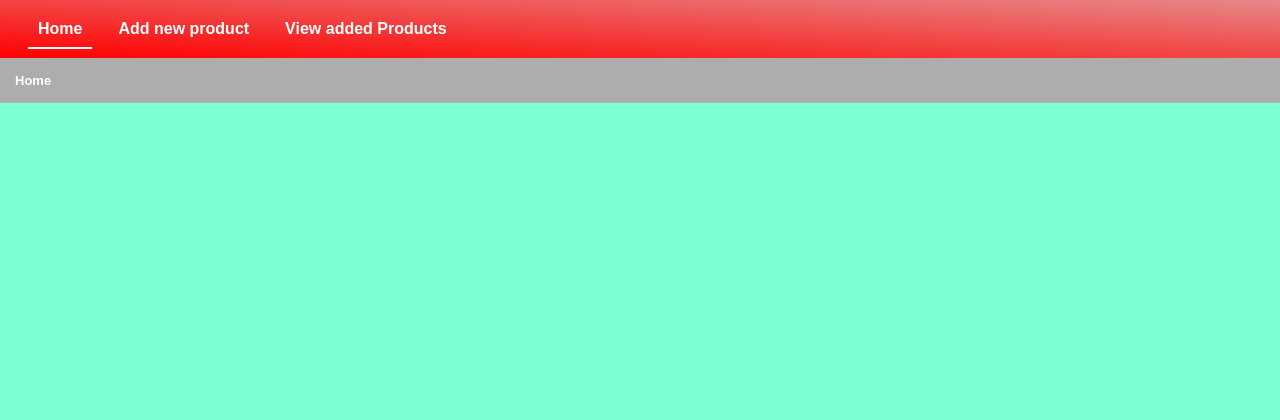
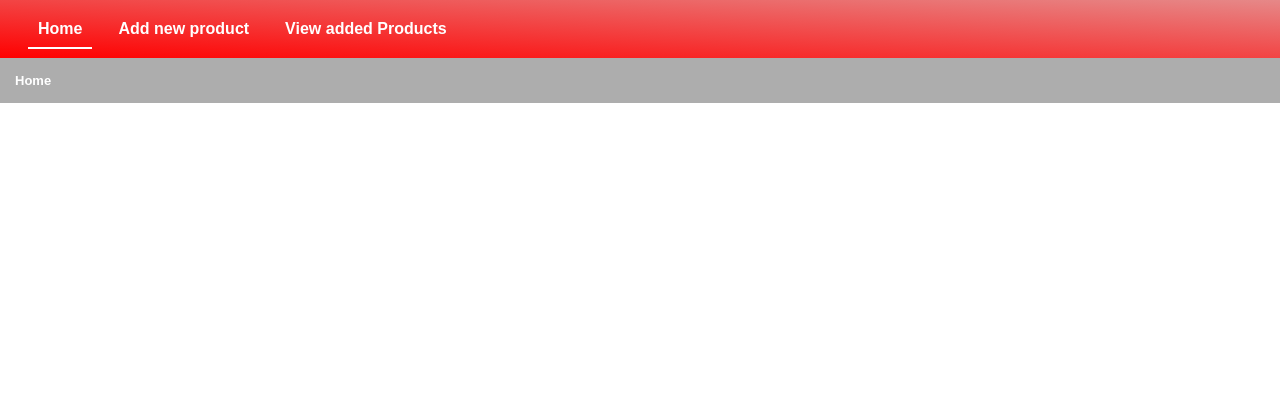
Before and after one commit to saafihayfa/CI-CD_Django_Gitlab_AWS, a Django app: page / in a window 1280 px wide. Shown: the top 420 px of the page. Run offline with Django 3.2, Linux system fonts and the light colour scheme; some libraries are stand-ins or nearby versions.

Commit message:
update body color

```diff
--- a/static/angular/index.html
+++ b/static/angular/index.html
@@ -8,7 +8,6 @@
   <link rel="icon" type="image/x-icon" href="favicon.ico">
 <link rel="stylesheet" href="styles.css"></head>
 <body>
-  <h2>Django App </h2>
   <app-root></app-root>
 <script src="runtime.js" defer></script><script src="polyfills.js" defer></script><script src="main.js" defer></script></body>
 </html>
--- a/static/angular/styles.css
+++ b/static/angular/styles.css
@@ -6,7 +6,7 @@
 }
 
 body {
-    background-color: aquamarine;
+    background-color: rgb(255, 255, 255);
 }
 a,
 button {
```
Also changed, not shown: db.sqlite3.
